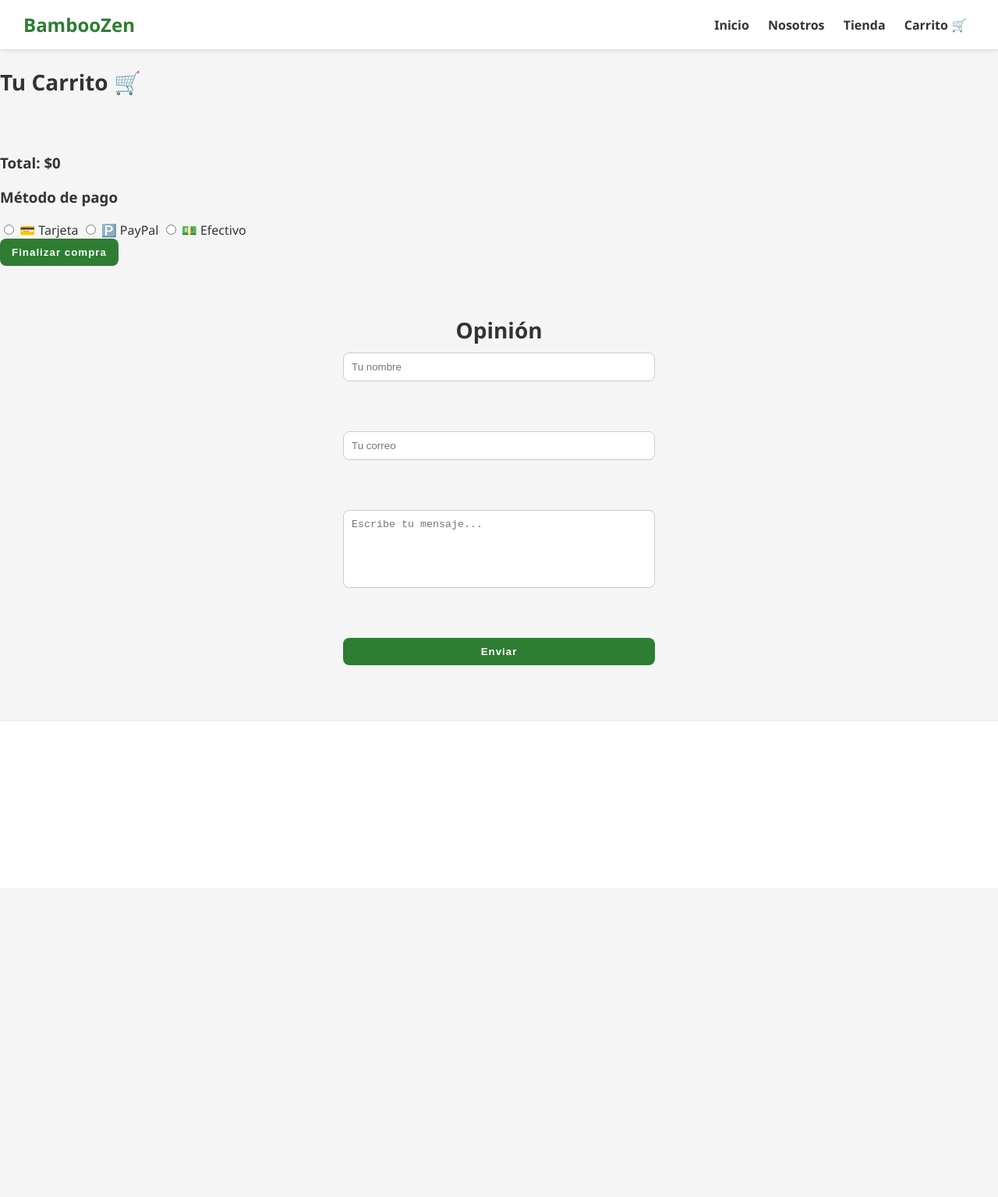
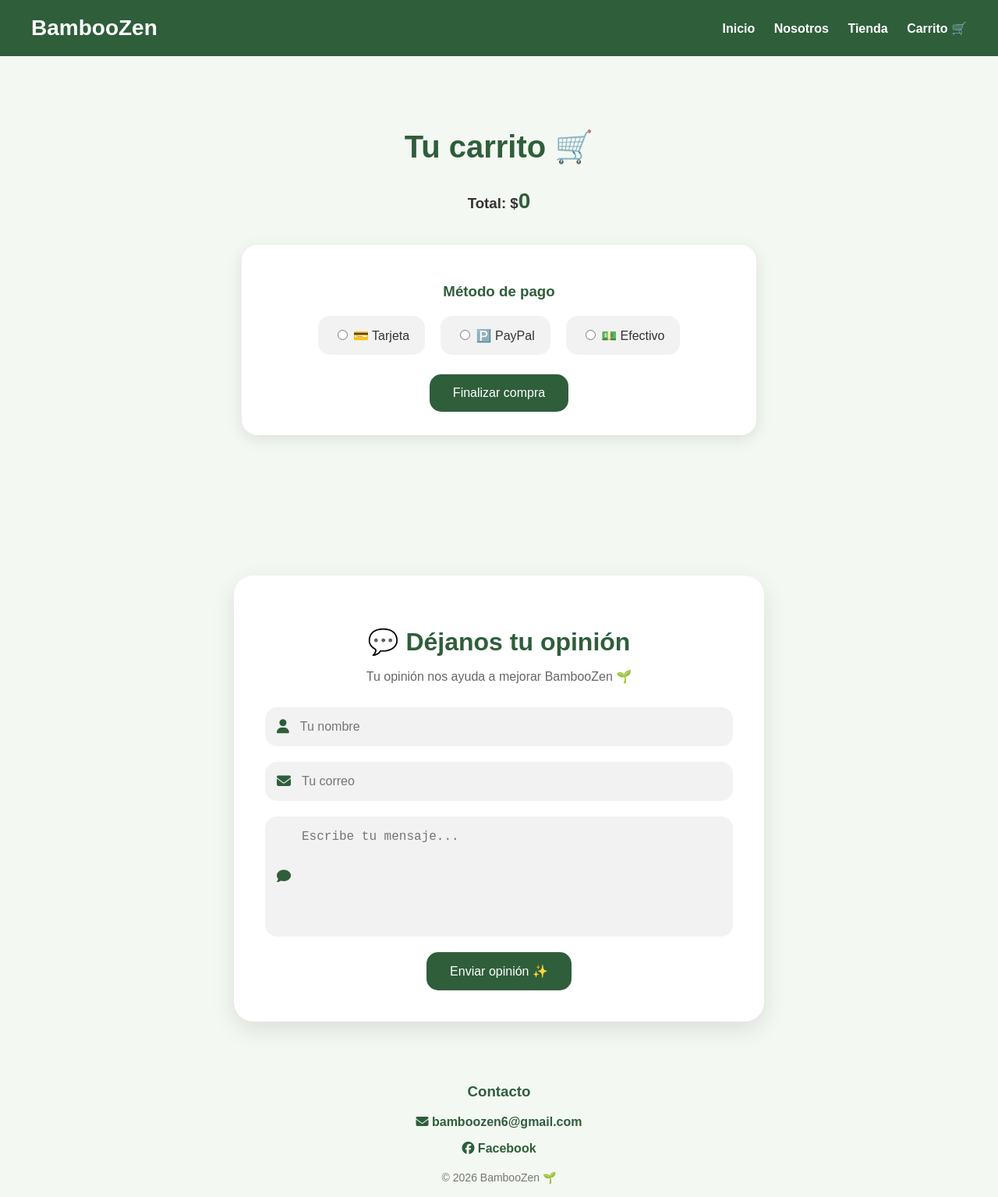
Before and after one commit to amyyidk/Bamboo-Zen, a plain HTML site: page Carrito.html in a window 1280 px wide. Shown: the whole page at 78% size. Before the commit the page ends 1139 px from the top, so only its background shows below. Drawn offline with Linux system fonts and the light colour scheme.

Commit message:
Carrito.html

```diff
--- a/Carrito.html
+++ b/Carrito.html
@@ -1,31 +1,271 @@
+<!DOCTYPE html>
 <html lang="es">
+
 <head>
 <meta charset="UTF-8">
 <title>Carrito - BambooZen</title>
 
-<link rel="stylesheet" href="style.css">
-<link rel="stylesheet" href="https://cdnjs.cloudflare.com/ajax/libs/font-awesome/6.5.0/css/all.min.css">
+<link rel="stylesheet"
+href="https://cdnjs.cloudflare.com/ajax/libs/font-awesome/6.5.0/css/all.min.css">
+
+<style>
+
+/* GENERAL */
+
+body{
+margin: 0;
+font-family: Arial, sans-serif;
+background: #f4f8f2;
+color: #333;
+}
+
+/* HEADER */
+
+header{
+display: flex;
+justify-content: space-between;
+align-items: center;
+padding: 20px 40px;
+background: #2f5e3b;
+}
+
+.logo{
+font-size: 28px;
+font-weight: bold;
+color: white;
+}
+
+nav a{
+color: white;
+text-decoration: none;
+margin-left: 20px;
+font-weight: bold;
+transition: 0.3s;
+}
+
+nav a:hover{
+color: #d4ffd9;
+}
+
+/* CARRITO */
+
+.carrito{
+padding: 60px 20px;
+text-align: center;
+}
+
+.carrito h2{
+font-size: 40px;
+margin-bottom: 30px;
+color: #2f5e3b;
+}
+
+#lista{
+list-style: none;
+padding: 0;
+max-width: 600px;
+margin: auto;
+}
+
+#lista li{
+background: white;
+padding: 18px;
+margin-bottom: 15px;
+border-radius: 15px;
+display: flex;
+justify-content: space-between;
+align-items: center;
+box-shadow: 0 5px 15px rgba(0,0,0,0.08);
+}
+
+#lista button{
+background: #ff4d4d;
+border: none;
+padding: 8px 12px;
+border-radius: 10px;
+color: white;
+cursor: pointer;
+}
+
+#total{
+color: #2f5e3b;
+font-size: 28px;
+}
+
+/* PAGO */
+
+.pago{
+background: white;
+max-width: 600px;
+margin: 40px auto;
+padding: 30px;
+border-radius: 20px;
+box-shadow: 0 5px 20px rgba(0,0,0,0.1);
+}
+
+.pago h3{
+margin-bottom: 20px;
+color: #2f5e3b;
+}
+
+.pago-options{
+display: flex;
+justify-content: center;
+gap: 20px;
+margin-bottom: 25px;
+flex-wrap: wrap;
+}
+
+.pago-options label{
+background: #f2f2f2;
+padding: 15px 20px;
+border-radius: 15px;
+cursor: pointer;
+transition: 0.3s;
+}
+
+.pago-options label:hover{
+background: #dff5e4;
+}
+
+.btn-finalizar{
+background: #2f5e3b;
+color: white;
+border: none;
+padding: 15px 30px;
+border-radius: 15px;
+font-size: 16px;
+cursor: pointer;
+transition: 0.3s;
+}
+
+.btn-finalizar:hover{
+background: #3d7a4d;
+transform: scale(1.05);
+}
+
+/* FORMULARIO */
+
+.formulario{
+padding: 80px 20px;
+display: flex;
+flex-direction: column;
+align-items: center;
+}
+
+.form-container{
+background: white;
+padding: 40px;
+border-radius: 25px;
+width: 90%;
+max-width: 600px;
+box-shadow: 0 10px 30px rgba(0,0,0,0.1);
+text-align: center;
+}
+
+.form-container h2{
+font-size: 32px;
+margin-bottom: 10px;
+color: #2f5e3b;
+}
+
+.texto-form{
+color: #666;
+margin-bottom: 30px;
+}
+
+.input-group{
+display: flex;
+align-items: center;
+background: #f2f2f2;
+padding: 15px;
+border-radius: 15px;
+margin-bottom: 20px;
+}
+
+.input-group i{
+margin-right: 12px;
+color: #2f5e3b;
+font-size: 18px;
+}
+
+.input-group input,
+.input-group textarea{
+border: none;
+background: transparent;
+width: 100%;
+outline: none;
+font-size: 16px;
+}
+
+.input-group textarea{
+height: 120px;
+resize: none;
+}
+
+.form-container button{
+background: #2f5e3b;
+color: white;
+border: none;
+padding: 15px 30px;
+border-radius: 15px;
+font-size: 16px;
+cursor: pointer;
+transition: 0.3s;
+}
+
+.form-container button:hover{
+background: #3d7a4d;
+transform: scale(1.05);
+}
+
+/* FOOTER */
+
+.footer-carrito{
+margin-top: 60px;
+text-align: center;
+color: #333;
+}
+
+.footer-carrito h3{
+color: #2f5e3b;
+}
+
+.footer-carrito a{
+text-decoration: none;
+color: #2f5e3b;
+font-weight: bold;
+}
+
+.copy{
+margin-top: 20px;
+font-size: 14px;
+color: #777;
+}
+
+</style>
 
 </head>
 
 <body>
 
+<header>
 
-<header>
 <div class="logo">BambooZen</div>
 
 <nav>
 <a href="index.html">Inicio</a>
-<a href="Nosotros.html">Nosotros</a>
-<a href="Tienda.html">Tienda</a>
-<a href="Carrito.html">Carrito 🛒</a>
+<a href="nosotros.html">Nosotros</a>
+<a href="tienda.html">Tienda</a>
+<a href="carrito.html">Carrito 🛒</a>
 </nav>
+
 </header>
 
 
-<section class="Carrito">
+<section class="carrito">
 
-<h2>Tu Carrito 🛒</h2>
+<h2>Tu carrito 🛒</h2>
 
 <ul id="lista"></ul>
 
@@ -38,15 +278,18 @@
 <div class="pago-options">
 
 <label>
-<input type="radio" name="pago" value="tarjeta"> 💳 Tarjeta
+<input type="radio" name="pago" value="tarjeta">
+💳 Tarjeta
 </label>
 
 <label>
-<input type="radio" name="pago" value="paypal"> 🅿️ PayPal
+<input type="radio" name="pago" value="paypal">
+🅿️ PayPal
 </label>
 
 <label>
-<input type="radio" name="pago" value="efectivo"> 💵 Efectivo
+<input type="radio" name="pago" value="efectivo">
+💵 Efectivo
 </label>
 
 </div>
@@ -60,65 +303,172 @@ Finalizar compra
 </section>
 
 
+
+<!-- FORMULARIO -->
+
 <section class="formulario">
 
-<h2>Opinión</h2>
+<div class="form-container">
+
+<h2>💬 Déjanos tu opinión</h2>
+
+<p class="texto-form">
+Tu opinión nos ayuda a mejorar BambooZen 🌱
+</p>
 
 <form>
-<input type="text" placeholder="Tu nombre" required><br><br>
-<input type="email" placeholder="Tu correo" required><br><br>
-<textarea placeholder="Escribe tu mensaje..." required></textarea><br><br>
-<button type="submit">Enviar</button>
+
+<div class="input-group">
+<i class="fa-solid fa-user"></i>
+<input type="text" placeholder="Tu nombre" required>
+</div>
+
+<div class="input-group">
+<i class="fa-solid fa-envelope"></i>
+<input type="email" placeholder="Tu correo" required>
+</div>
+
+<div class="input-group">
+<i class="fa-solid fa-comment"></i>
+
+<textarea placeholder="Escribe tu mensaje..." required></textarea>
+
+</div>
+
+<button type="submit">
+Enviar opinión ✨
+</button>
+
 </form>
+
+</div>
+
+
+
+<!-- FOOTER -->
+
+<footer class="footer-carrito">
+
+<h3>Contacto</h3>
+
+<p>
+<a href="mailto:bamboozen6@gmail.com">
+<i class="fa-solid fa-envelope"></i>
+bamboozen6@gmail.com
+</a>
+</p>
+
+<p>
+<a href="https://www.facebook.com/people/bamboozen/61582193074768/"
+target="_blank">
+
+<i class="fa-brands fa-facebook"></i>
+Facebook
+
+</a>
+</p>
+
+<p class="copy">
+© 2026 BambooZen 🌱
+</p>
+
+</footer>
 
 </section>
 
 
-<footer>
 
-<h3>Contacto</h3>
+<script>
 
-<p>
-<a href="mailto:bamboozen6@gmail.com" class="icon email">
-<i class="fa-solid fa-envelope"></i> bamboozen6@gmail.com
-</a>
-</p>
+/* CARRITO */
 
-<p>
-<a href="https://www.facebook.com/people/bamboozen/61582193074768/" target="_blank" class="icon facebook">
-<i class="fa-brands fa-facebook"></i> Facebook
-</a>
-</p>
+let carrito = JSON.parse(localStorage.getItem("carrito")) || [];
 
-</footer>
+function agregarCarrito(nombre, precio) {
+
+carrito.push({nombre, precio});
+
+localStorage.setItem("carrito", JSON.stringify(carrito));
+
+alert("Producto agregado 🛒");
+
+}
+
+function eliminarProducto(index) {
+
+carrito.splice(index, 1);
+
+localStorage.setItem("carrito", JSON.stringify(carrito));
+
+mostrarCarrito();
+
+}
+
+function mostrarCarrito() {
+
+let lista = document.getElementById("lista");
+
+let total = 0;
+
+if (!lista) return;
+
+lista.innerHTML = "";
+
+carrito.forEach((producto, index) => {
+
+let li = document.createElement("li");
+
+li.innerHTML = `
+${producto.nombre} - $${producto.precio}
+<button onclick="eliminarProducto(${index})">❌</button>
+`;
+
+lista.appendChild(li);
+
+total += producto.precio;
+
+});
+
+document.getElementById("total").textContent = total;
+
+}
+
+mostrarCarrito();
 
 
-<script src="carrito.js"></script>
 
+/* FINALIZAR COMPRA */
 
-<script>
 function finalizarCompra() {
 
 let metodo = document.querySelector('input[name="pago"]:checked');
 
 if (!metodo) {
-  alert("Selecciona un método de pago");
-  return;
+
+alert("Selecciona un método de pago");
+
+return;
+
 }
 
 let items = document.querySelectorAll("#lista li");
 
 if (items.length === 0) {
-  alert("Tu carrito está vacío");
-  return;
+
+alert("Tu carrito está vacío");
+
+return;
+
 }
 
 alert("Compra realizada con " + metodo.value + " 🛒\nGracias por BambooZen 🌱");
 
 localStorage.removeItem("carrito");
+
 location.reload();
 
 }
+
 </script>
 
 </body>
```
